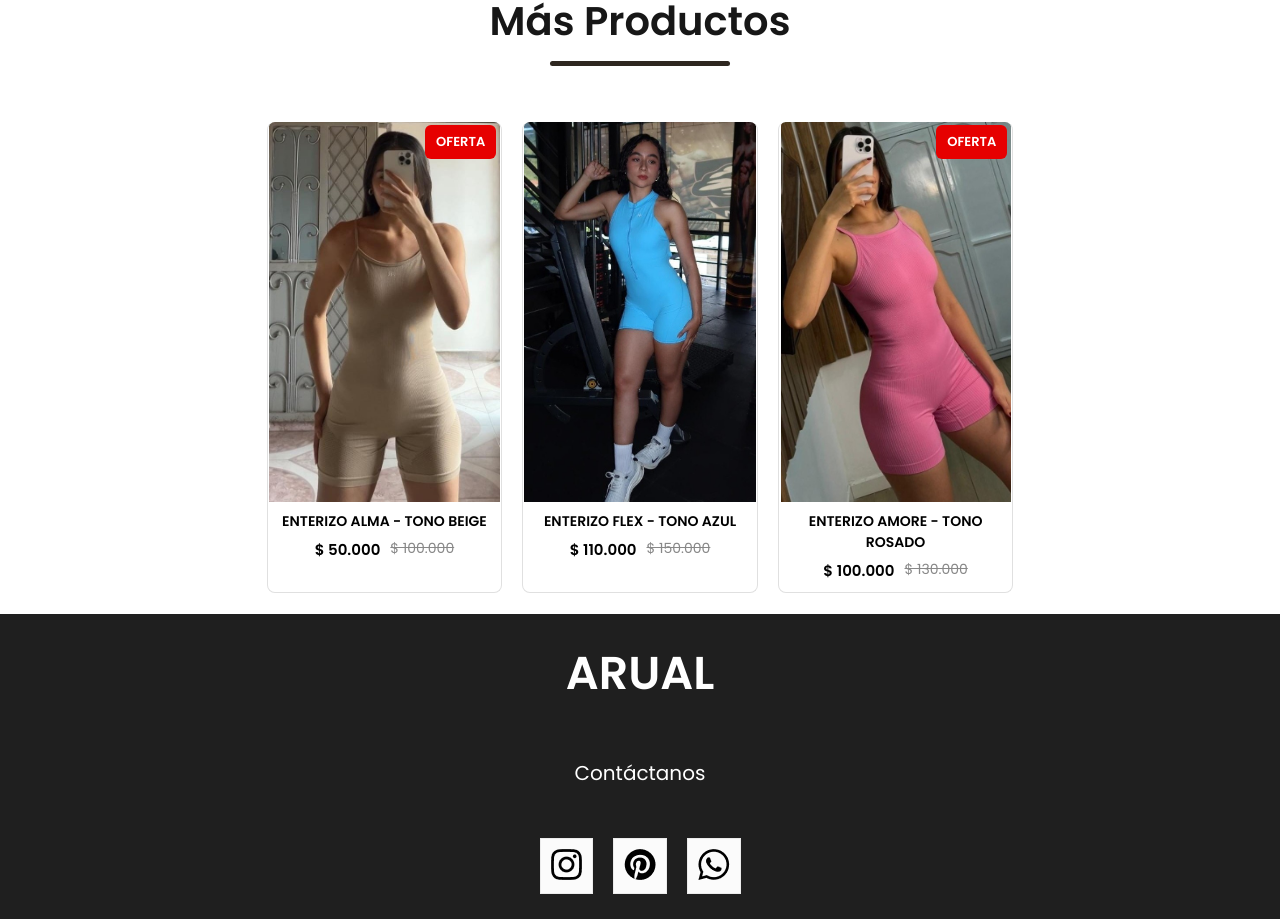
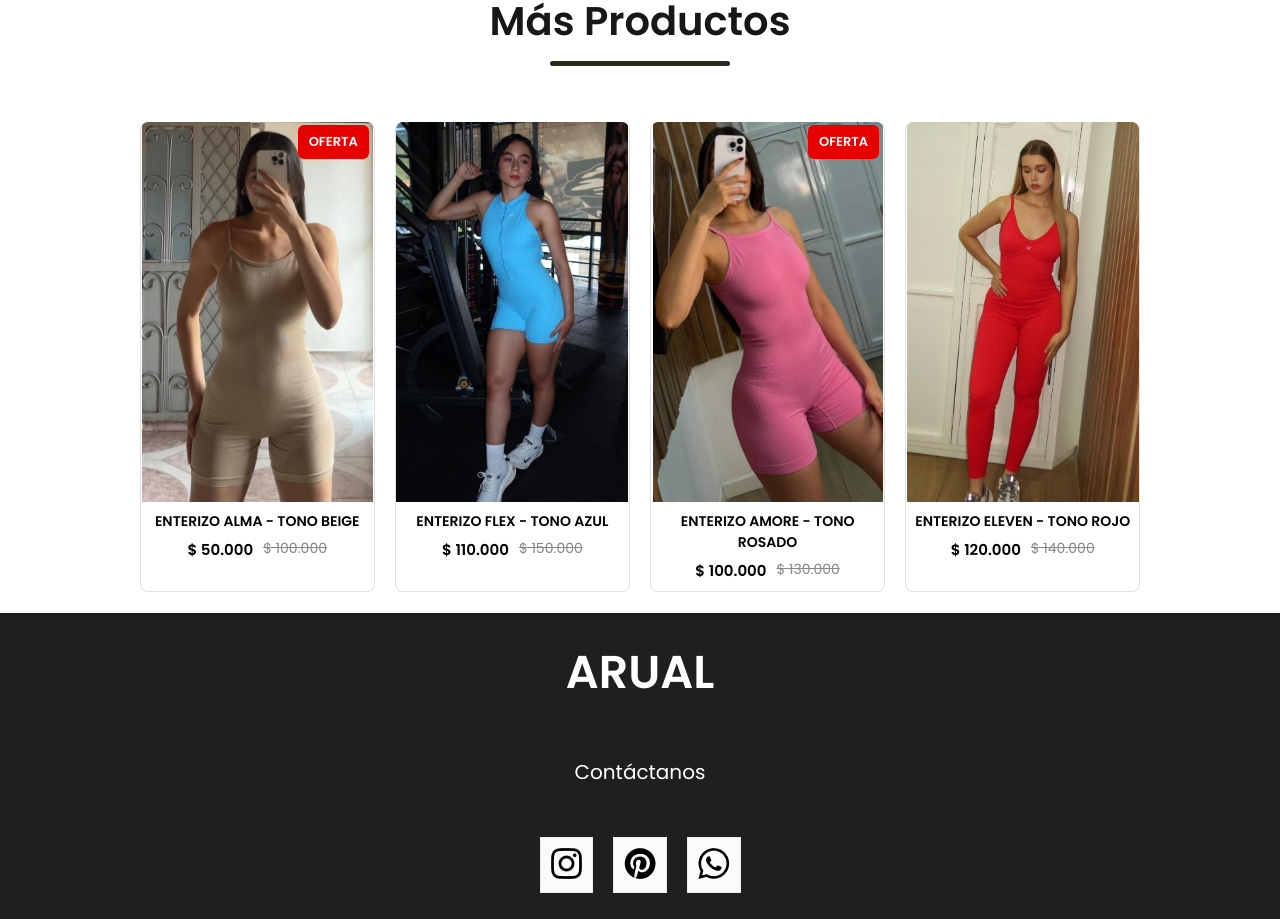
Before and after one commit to luis13xd/arual, a React (Create React App) app: page /product/101 in a window 1280 px wide. Shown: the part 1100-2019 px from the top of the page. Built offline with nearby package versions, Linux system fonts and the light colour scheme.

Commit message:
actalizamos recomendaciones

```diff
--- a/src/Components/Assets/data.js
+++ b/src/Components/Assets/data.js
@@ -1,6 +1,7 @@
 import enterizoalmabeige1 from "./enterizos/enterizoalmabeige2.jpeg";
 import enterizoflexazul1 from "./enterizos/enterizoflexazul1.jpeg";
 import enterizoamorerosado1 from "./enterizos/enterizoamorerosado1.jpeg";
+import enterizoelevenrojo1 from "./enterizos/enterizoelevenrojo1.jpeg";
 
 let data_product = [
   {
@@ -30,6 +31,14 @@ let data_product = [
     old_price: 130000,
     offer: true,
   },
+    {
+    id: 108,
+    name: "ENTERIZO ELEVEN - TONO ROJO",
+    image: enterizoelevenrojo1,
+    new_price: 120000,
+    old_price: 140000,
+    offer: false,
+  },
 ];
 
 export default data_product;
```
Also changed, not shown: 2 other files (tests, documents, lock files or other folders).
